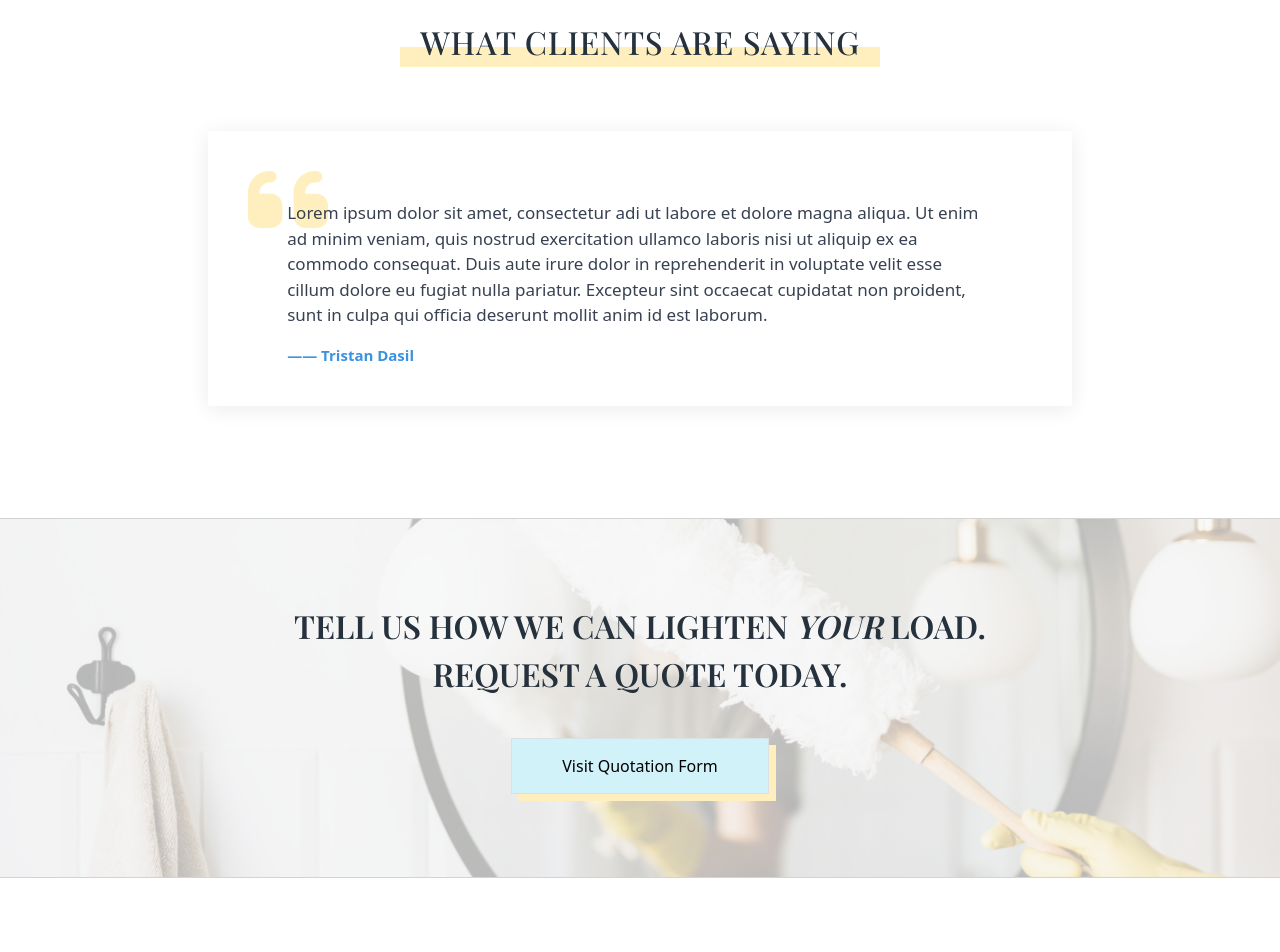
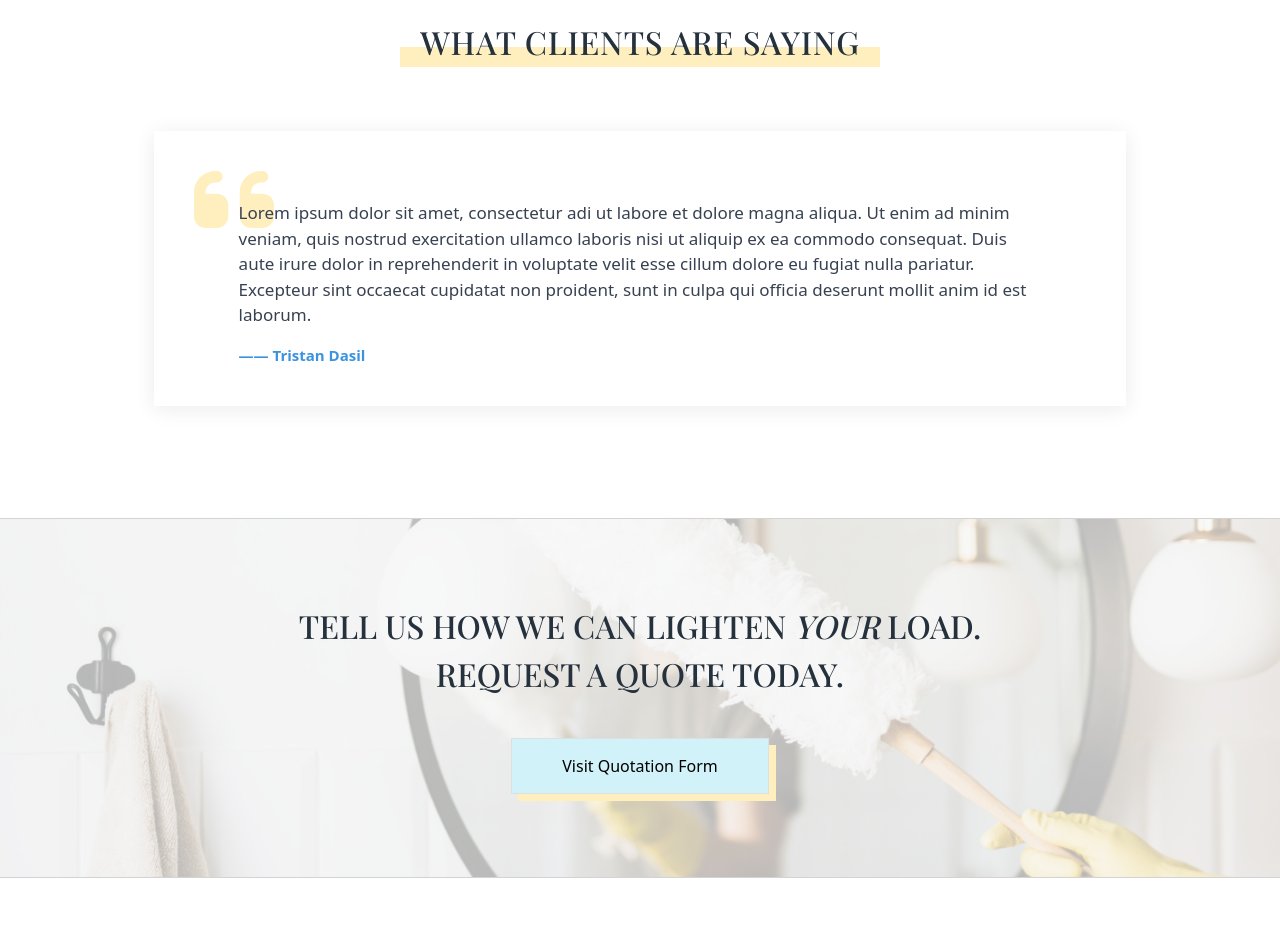
Before and after one commit to tristandasilva/ddustoffcleaning, a Next.js app: page / in a window 1280 px wide. Shown: the part 2060-3012 px from the top of the page. Built offline with nearby package versions, Linux system fonts and the light colour scheme.

Commit message:
Style adjustments

```diff
--- a/app/components/Footer.jsx
+++ b/app/components/Footer.jsx
@@ -2,13 +2,13 @@ import React from 'react';
 
 const Footer = ({ showBackground }) => {
   return showBackground ? (
-    <div className='footer-text text-center text-[15px] tracking-wider flex flex-col gap-2 p-10 bg-slate-200 border'>
+    <div className="footer-text text-center text-[14px] md:text-[15px] tracking-wider flex flex-col gap-2 p-8 bg-[url('/footer-bg.png')] border">
       <a href='mailto:ddustoffcleaning@gmail.com'>ddustoffcleaning@gmail.com</a>
       <p>+1 (613) 800-2067</p>
       <p>© Copyright DDust Off Cleaning Inc. 2024</p>
     </div>
   ) : (
-    <div className='footer-text text-center text-[15px] tracking-wider flex flex-col gap-2 p-10 text-slate-700'>
+    <div className='footer-text text-center text-[14px] md:text-[15px] tracking-wider flex flex-col gap-2 p-8 text-slate-700'>
       <a href='mailto:ddustoffcleaning@gmail.com'>ddustoffcleaning@gmail.com</a>
       <p>+1 (613) 800-2067</p>
       <p>© Copyright DDust Off Cleaning Inc. 2024</p>
--- a/app/components/PageBanner.jsx
+++ b/app/components/PageBanner.jsx
@@ -6,7 +6,7 @@ const PageBanner = ({ text }) => {
       <div className='page-banner'>
         <div className='overlay'>
           <div className='flex justify-center items-center w-full h-full'>
-            <h1 className='text-3xl md:text-4xl text-black-blue font-medium tracking-normal uppercase px-2'>
+            <h1 className='text-2xl md:text-4xl text-black-blue tracking-normal uppercase px-2'>
               {text}
             </h1>
           </div>
--- a/app/components/Testimonials/Testimonial.jsx
+++ b/app/components/Testimonials/Testimonial.jsx
@@ -3,7 +3,7 @@ import Image from 'next/image';
 
 const Testimonial = ({ testimonial }) => {
   return (
-    <div className='p-10 md:max-w-[80%] font-sans text-gray-700 border-slate-600 dropShadow'>
+    <div className='p-8 md:p-10 md:max-w-[90%] 2xl:max-w-[80%] font-sans text-gray-700 border-slate-600 dropShadow'>
       <div className='-pr-4'>
         <Image
           src={'/quotation.svg'}
--- a/app/components/Testimonials/TestimonialSlider.jsx
+++ b/app/components/Testimonials/TestimonialSlider.jsx
@@ -17,7 +17,7 @@ const TestimonialSlider = ({ testimonials }) => {
   }, [testimonials.length]);
 
   return (
-    <div className='flex justify-center'>
+    <div className='flex justify-center px-4 md:px-0'>
       <Testimonial testimonial={testimonials[currentTestimonialIndex]} />
     </div>
   );
--- a/app/components/layouts/CtaLayout.jsx
+++ b/app/components/layouts/CtaLayout.jsx
@@ -3,10 +3,10 @@ import StyledButton from '../StyledButton';
 
 const CtaLayout = () => {
   return (
-    <div className='cta mt-28 mb-8'>
+    <div className='cta mt-20 md:mt-28 md:mb-10 '>
       <div className='overlay'>
-        <div className='flex flex-col h-full gap-10 justify-center items-center text-center'>
-          <div className='text-[32px] text-black-blue uppercase font-semibold'>
+        <div className='p-5 md:p-0 flex flex-col h-full gap-10 justify-center items-center text-center'>
+          <div className='text-[32px] text-black-blue uppercase font-medium'>
             Tell us how we can lighten <span className='italic'>your</span>{' '}
             load.
             <br></br>
--- a/app/globals.css
+++ b/app/globals.css
@@ -48,8 +48,9 @@ html {
 
 @media screen and (max-width: 640px) {
   .hero-section {
-    height: 55vh;
+    height: 60vh;
     text-align: center;
+    background-position-x: -40px;
   }
 
   .hero-content {
@@ -59,7 +60,9 @@ html {
   }
 
   .cta {
-    height: 60vh;
+    height: 65vh;
+    background-image: url('/cta-img-mobile.png');
+    background-position-y: -100px;
   }
 
   .page-banner {
```
Also changed, not shown: public/cta-img-mobile.png (added), public/footer-bg.png (added).
